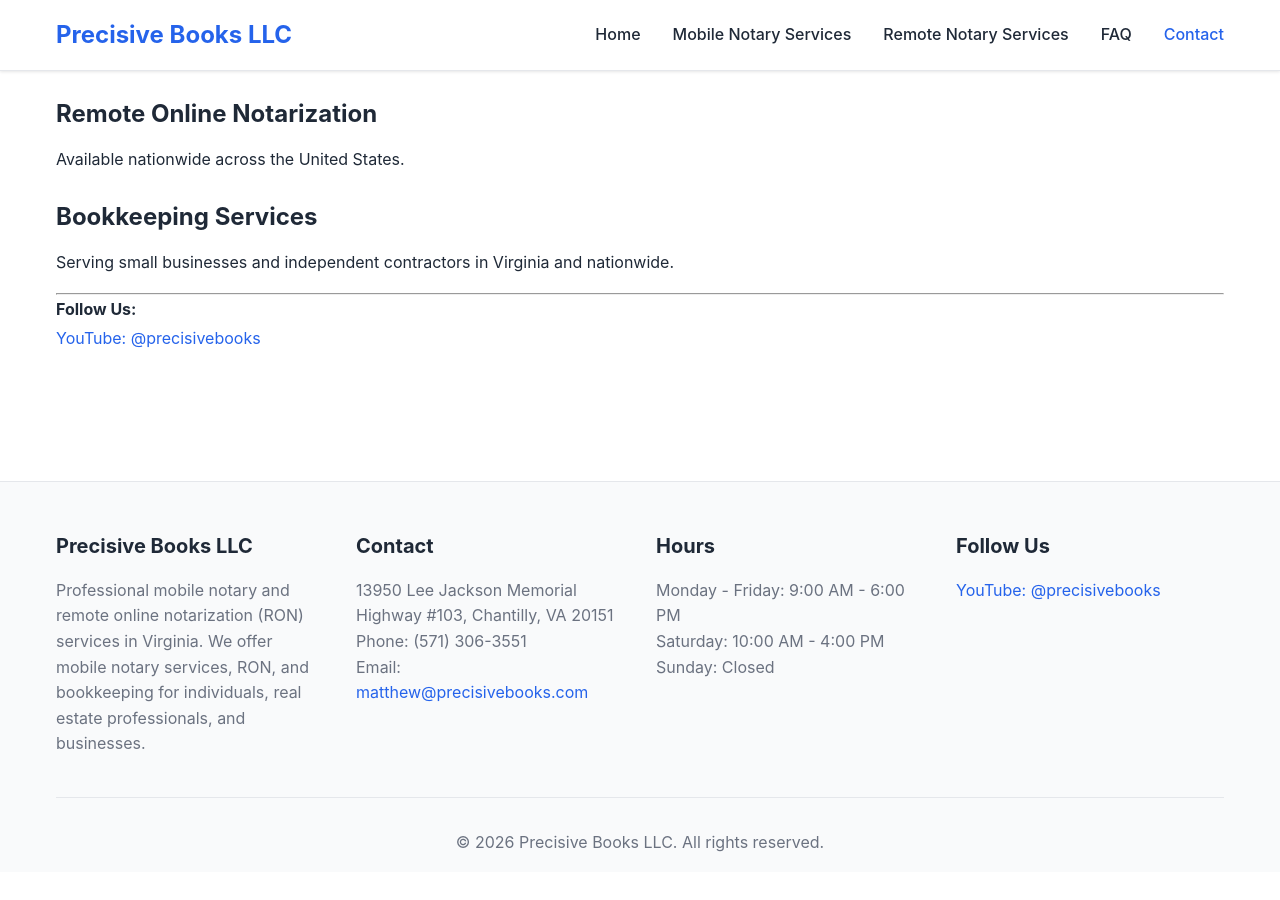
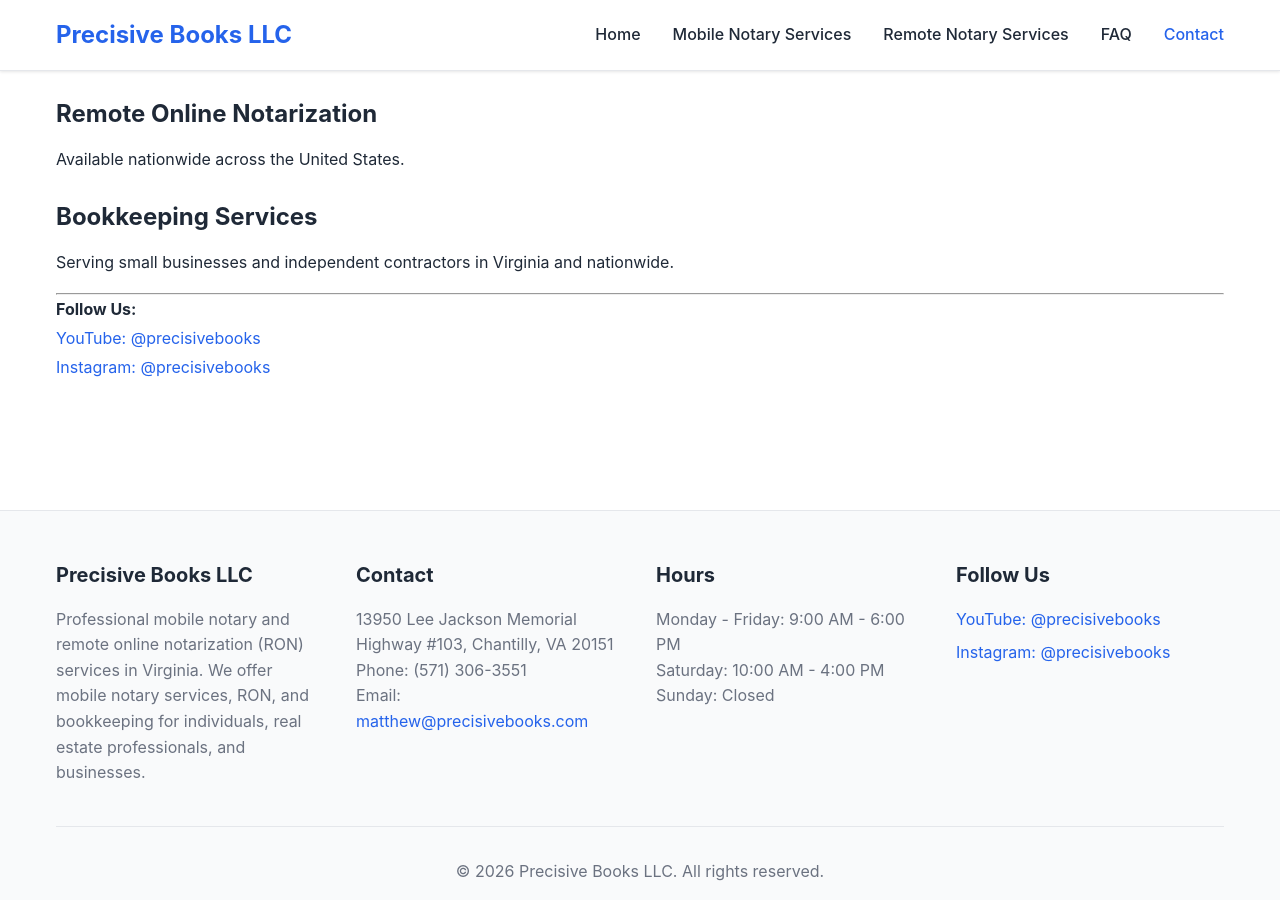
Before and after one commit to precisivebooks/precisivebooks-site, a Jekyll site: the page built from contact.md, in a window 1280 px wide and 900 px high, scrolled down 1710 px. Built offline with Jekyll 4.4.1, drawn with Linux system fonts in a browser that asks for light colours; before the commit the page ends 2582 px from its top, so only the background shows below that.

Commit message:
Add Instagram to website

```diff
--- a/_config.yml
+++ b/_config.yml
@@ -13,6 +13,8 @@
 social:
   youtube: "@precisivebooks"
   youtube_url: "https://www.youtube.com/@precisivebooks"
+  instagram: "@precisivebooks"
+  instagram_url: "https://www.instagram.com/precisivebooks"
 
 # Contact Information
 contact:
--- a/_includes/schema.html
+++ b/_includes/schema.html
@@ -31,7 +31,8 @@
     }
   ],
   "sameAs": [
-    "https://www.youtube.com/@precisivebooks"
+    "https://www.youtube.com/@precisivebooks",
+    "https://www.instagram.com/precisivebooks"
   ],
   "areaServed": [
     {
--- a/_layouts/default.html
+++ b/_layouts/default.html
@@ -92,6 +92,13 @@
                         </a>
                     </p>
                     {% endif %}
+                    {% if site.social.instagram_url %}
+                    <p>
+                        <a href="{{ site.social.instagram_url }}" target="_blank" rel="noopener noreferrer">
+                            Instagram: {{ site.social.instagram }}
+                        </a>
+                    </p>
+                    {% endif %}
                 </div>
             </div>
             <div class="footer-bottom">
--- a/contact.md
+++ b/contact.md
@@ -87,3 +87,4 @@
 
 **Follow Us:**
 [YouTube: @precisivebooks](https://www.youtube.com/@precisivebooks)
+[Instagram: @precisivebooks](https://www.instagram.com/precisivebooks)
```
